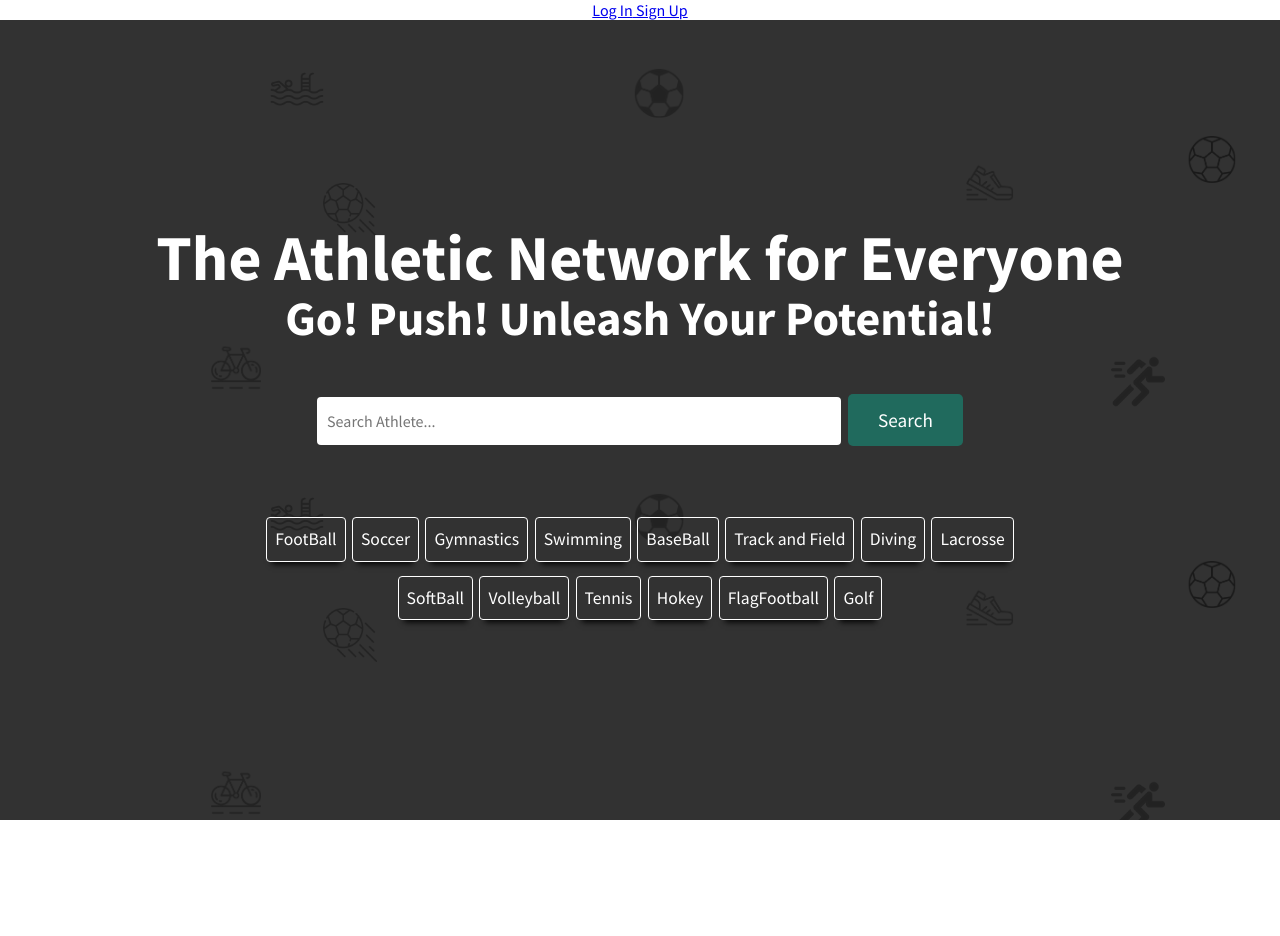
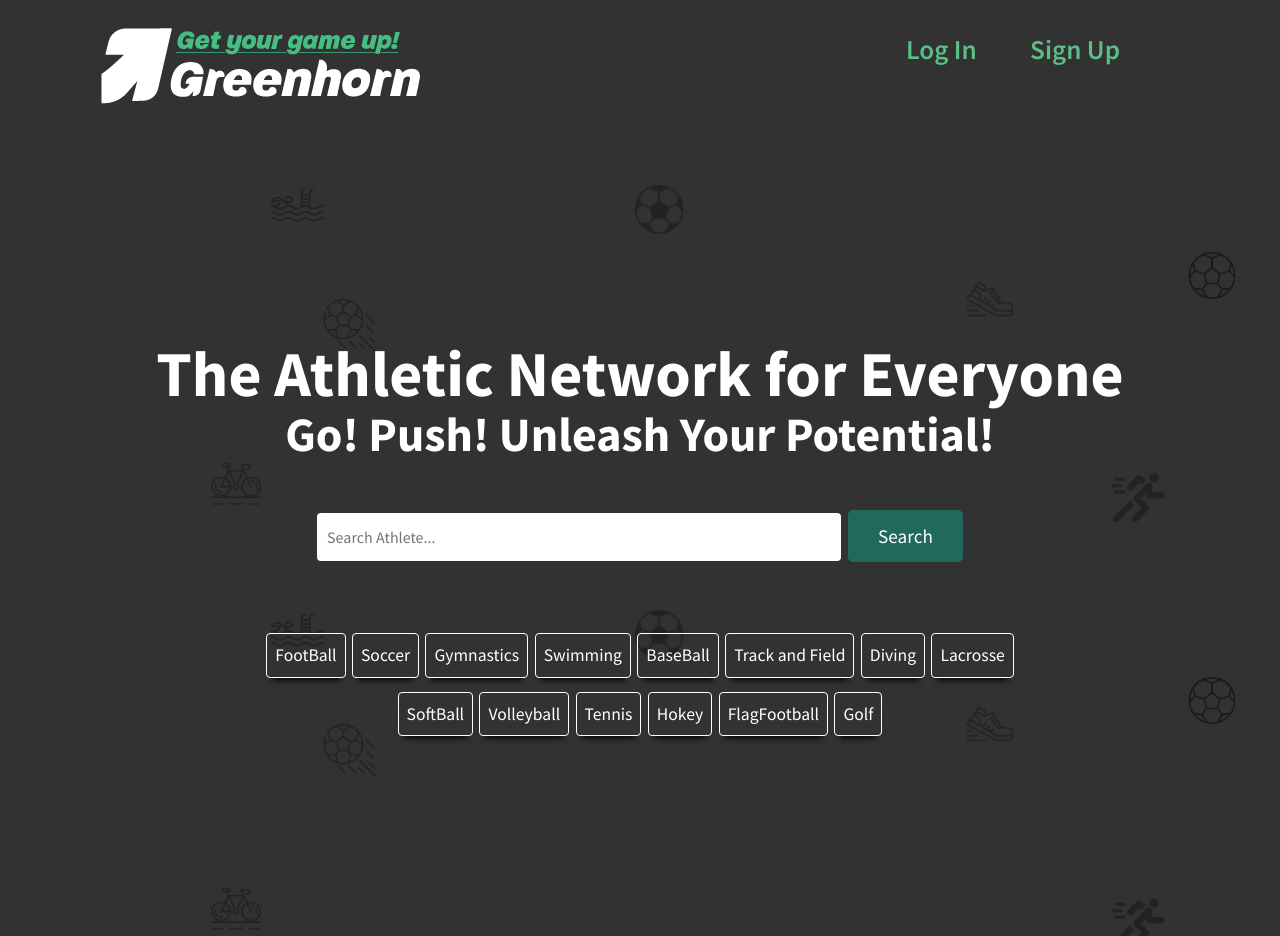
Before and after one commit to mj305/Wynrace, a React (Create React App) app: page / in a window 1280 px wide. Before the commit the page ends 820 px from the top, so only its background shows below. Built offline with nearby package versions, Linux system fonts and the light colour scheme.

Commit message:
nav bar prototipe finished

```diff
--- a/src/Components/LandingFolder/Landing.css
+++ b/src/Components/LandingFolder/Landing.css
@@ -3,7 +3,7 @@
   font-size: 40px;
   background-image: url('./landing-background.png');
   height: 100vh;
-  background-color: #63C57C;
+  background-color: #323232;
   display: flex;
   flex-direction: column;
   justify-content: center;
--- a/src/Components/NavBarFolder/NavBar.css
+++ b/src/Components/NavBarFolder/NavBar.css
@@ -0,0 +1,39 @@
+a {
+  font-size: 1.7rem;
+  font-weight: 600;
+  color: #5CBD85;
+  text-decoration: none;
+}
+
+a:link {
+  color: #5CBD85;
+}
+
+a:hover {
+  color: #d6efc7;
+}
+
+a:active {
+  color: #438a5e;
+}
+
+.nav-bar-container {
+  background-color: #323232;
+  height: 17vh;
+}
+
+.nav-bar-logo {
+  float: left;
+  margin-left: 5rem;
+}
+
+.nav-bar-group {
+  text-align: center;
+  float: right;
+  margin-top: 2rem;
+  margin-right: 10rem;
+}
+
+.nav-bar-item1 {
+  padding-right: 3rem;
+}
--- a/src/Components/NavBarFolder/NavBar.js
+++ b/src/Components/NavBarFolder/NavBar.js
@@ -6,15 +6,21 @@ import {
   Link
 } from "react-router-dom";
 
+import './NavBar.css';
 
-import './NavBar.css';
+import logo from './logo.png';
 
 const NavBar = () => {
   return (
     <>
     <Router>
-      <Link className="" to="/sign in">Log In</Link>
-      <Link className="" to="/sign in"> Sign Up</Link>
+      <div className="nav-bar-container" >
+        <img className="nav-bar-logo" src={logo} />
+        <div className="nav-bar-group" >
+          <Link className="nav-bar-item1" to="/sign in">Log In</Link>
+          <Link className="nav-bar-item2" to="/sign in"> Sign Up</Link>
+        </div>
+      </div>
     </Router>
     </>
   )
```
Also changed, not shown: src/Components/NavBarFolder/logo.png (added).
